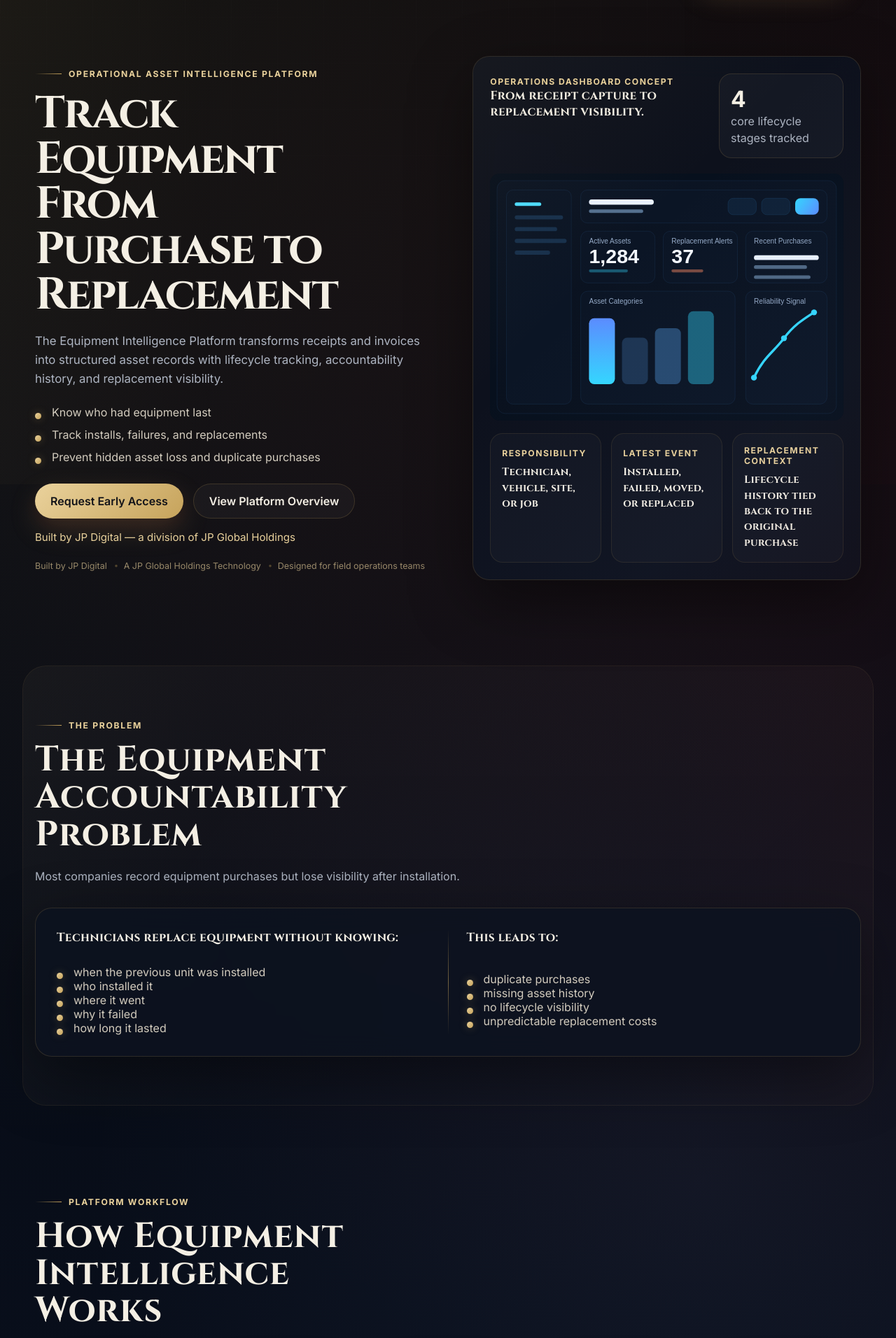
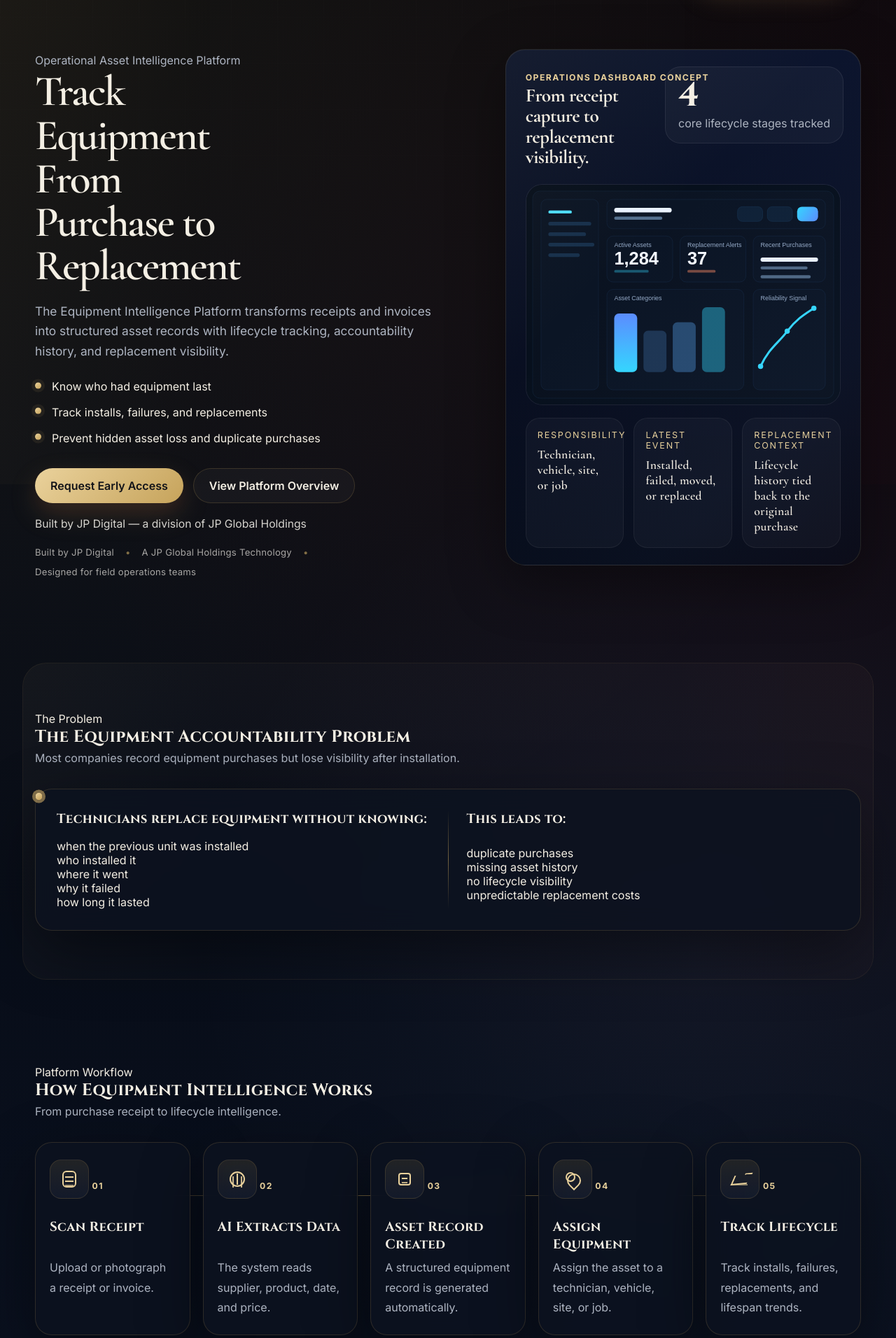
Before and after one commit to JPDigital-Dev/equipment-intelligence-validation-site, a Flask app: page / in a window 1280 px wide. Shown: the part 108-2020 px from the top of the page at 70% size. Run offline with Flask 3, Linux system fonts and the light colour scheme.

Commit message:
Add files via upload

```diff
--- a/static/style.css
+++ b/static/style.css
@@ -218,27 +218,38 @@ p {
 }
 
 .button:hover,
-.nav-cta:hover {
+.nav-cta:hover,
+.magnetic:hover {
     transform: translateY(-2px);
 }
 
 .button-primary,
+.button-gold,
 .nav-cta {
     background: linear-gradient(135deg, var(--gold-bright), var(--gold));
     color: #121318;
     box-shadow: 0 16px 40px rgba(198, 163, 91, 0.18), 0 10px 28px rgba(122, 30, 30, 0.12);
 }
 
-.button-secondary {
+.button-secondary,
+.button-ghost {
     background: rgba(255, 255, 255, 0.03);
     border: 1px solid rgba(198, 163, 91, 0.2);
     color: var(--text);
+}
+
+.magnetic {
+    transition: transform 180ms ease, box-shadow 180ms ease, border-color 180ms ease, background 180ms ease;
 }
 
 .section {
     width: min(calc(100% - 32px), var(--container));
     margin: 0 auto;
     padding: 96px 0;
+}
+
+.container {
+    width: 100%;
 }
 
 .section-band {
@@ -264,7 +275,6 @@ p {
     box-shadow: var(--shadow);
 }
 
-.hero,
 .form-layout,
 .problem-panel,
 .comparison-layout {
@@ -272,76 +282,54 @@ p {
 }
 
 .hero {
-    grid-template-columns: 1.02fr 0.98fr;
-    align-items: start;
-    gap: 48px;
-    padding-top: 80px;
+    padding-top: 72px;
+}
+
+.hero-grid {
+    display: grid;
+    grid-template-columns: minmax(0, 1.18fr) minmax(420px, 1fr);
+    gap: 72px;
+    align-items: center;
 }
 
 .hero-copy {
-    padding-top: 10px;
+    max-width: 100%;
 }
 
-.hero-visual {
-    transform: translateY(-18px);
+.hero-title {
+    font-family: "Cormorant Garamond", serif;
+    font-weight: 600;
+    font-size: clamp(3.2rem, 4.8vw, 5rem);
+    line-height: 1.01;
+    letter-spacing: -0.035em;
+    max-width: 11.5ch;
+    margin: 0 0 20px;
+    text-wrap: balance;
 }
 
-.eyebrow {
-    display: inline-flex;
-    align-items: center;
-    gap: 10px;
-    color: var(--gold-bright);
-    text-transform: uppercase;
-    letter-spacing: 0.14em;
-    font-size: 0.76rem;
-    font-weight: 700;
-}
-
-.eyebrow::before {
-    content: "";
-    width: 38px;
-    height: 1px;
-    background: linear-gradient(90deg, transparent, var(--gold));
-}
-
-h1 {
-    font-size: clamp(2.8rem, 7vw, 5.25rem);
-    line-height: 1.08;
-    max-width: 16ch;
-    letter-spacing: -0.03em;
-    margin-top: 18px;
-}
-
-h2 {
-    font-size: clamp(2rem, 4vw, 3.15rem);
-    line-height: 1.06;
-    max-width: 15ch;
-    margin: 16px 0 18px;
-}
-
-h3 {
+.hero-sub,
+.hero-subhead {
+    max-width: 54ch;
     font-size: 1.08rem;
-    margin-bottom: 12px;
-}
-
-.hero-subheadline {
-    max-width: 55ch;
-    font-size: 1.05rem;
-    line-height: 1.6;
-    margin-top: 20px;
+    line-height: 1.65;
+    margin: 0 0 24px;
+    color: var(--muted);
 }
 
 .hero-benefits {
+    list-style: none;
+    padding: 0;
+    margin: 0 0 30px;
     display: grid;
     gap: 12px;
-    margin-top: 24px;
+    max-width: 52ch;
 }
 
-.hero-benefits li,
-.check-list li {
+.hero-benefits li {
     position: relative;
     padding-left: 24px;
-    color: var(--muted-strong);
+    color: var(--text);
+    line-height: 1.55;
 }
 
 .hero-benefits li::before,
@@ -349,72 +337,57 @@ h3 {
     content: "";
     position: absolute;
     left: 0;
-    top: 11px;
+    top: 0.65em;
     width: 9px;
     height: 9px;
-    border-radius: 50%;
-    background: linear-gradient(135deg, var(--gold-bright), var(--gold));
-    box-shadow: 0 0 12px rgba(198, 163, 91, 0.35);
+    border-radius: 999px;
+    background: linear-gradient(145deg, var(--gold-bright), var(--gold));
+    box-shadow: 0 0 0 5px rgba(225, 190, 110, 0.08);
+    transform: translateY(-50%);
 }
 
+.hero-cta,
 .hero-actions {
     display: flex;
     flex-wrap: wrap;
     gap: 14px;
-    margin: 28px 0 14px;
+    margin: 0 0 16px;
 }
 
+.hero-credibility,
 .hero-trust {
-    color: var(--gold-bright);
-    font-size: 0.94rem;
-    margin-top: 0;
-}
-
-.hero-title {
-    font-size: clamp(3.2rem, 5vw, 5rem);
-    line-height: 1.01;
-    max-width: 11.5ch;
-    letter-spacing: -0.035em;
-    text-wrap: balance;
-    margin-top: 18px;
+    margin: 0 0 18px;
+    color: rgba(247, 244, 238, 0.86);
+    font-size: 0.98rem;
 }
 
 .hero-proof-strip {
     display: flex;
     flex-wrap: wrap;
+    gap: 12px 16px;
     align-items: center;
-    gap: 0;
-    margin-top: 18px;
-    color: rgba(234, 210, 156, 0.62);
-    font-size: 0.78rem;
-    line-height: 1.4;
+    margin-top: 0;
+    font-size: 0.82rem;
+    color: rgba(247, 244, 238, 0.66);
+    letter-spacing: 0.02em;
 }
 
 .hero-proof-strip span {
     position: relative;
-    padding: 0 12px;
     white-space: nowrap;
 }
 
-.hero-proof-strip span:first-child {
-    padding-left: 0;
+.hero-proof-strip span:not(:last-child)::after {
+    content: "\2022";
+    margin-left: 16px;
+    color: rgba(225, 190, 110, 0.55);
 }
 
-.hero-proof-strip span:last-child {
-    padding-right: 0;
+.hero-visual {
+    margin-top: -18px;
 }
 
-.hero-proof-strip span + span::before {
-    content: "\2022";
-    position: absolute;
-    left: -2px;
-    top: 50%;
-    transform: translateY(-50%);
-    color: rgba(198, 163, 91, 0.34);
-    font-size: 0.72rem;
-}
-
-.hero-visual-frame,
+.hero-card,
 .problem-panel,
 .workflow-card,
 .audience-card,
@@ -429,13 +402,23 @@ h3 {
     border-radius: var(--radius);
 }
 
-.hero-visual-frame {
+.hero-card {
     position: relative;
-    overflow: hidden;
-    padding: 24px;
+    padding: 28px 28px 24px;
+    border-radius: 28px;
+    background:
+        linear-gradient(180deg, rgba(12, 22, 48, 0.92), rgba(6, 12, 26, 0.96));
+    border: 1px solid rgba(225, 190, 110, 0.14);
+    box-shadow:
+        0 24px 80px rgba(0, 0, 0, 0.38),
+        inset 0 1px 0 rgba(255, 255, 255, 0.04);
 }
 
-.hero-visual-frame::before,
+.frame-card {
+    overflow: hidden;
+}
+
+.hero-card::before,
 .form-shell::before,
 .thank-you-card::before {
     content: "";
@@ -445,14 +428,7 @@ h3 {
     pointer-events: none;
 }
 
-.hero-visual-header {
-    display: flex;
-    align-items: flex-start;
-    justify-content: space-between;
-    gap: 20px;
-    margin-bottom: 22px;
-}
-
+.card-kicker,
 .panel-label,
 .proof-label,
 .comparison-label,
@@ -465,46 +441,86 @@ h3 {
     font-weight: 700;
 }
 
-.mini-stat {
-    min-width: 136px;
-    padding: 16px;
-    border-radius: var(--radius-sm);
-    background: rgba(255, 255, 255, 0.03);
-    border: 1px solid rgba(198, 163, 91, 0.16);
+.hero-card h2 {
+    font-family: "Cormorant Garamond", serif;
+    font-size: clamp(1.7rem, 2vw, 2.2rem);
+    line-height: 1.08;
+    letter-spacing: -0.02em;
+    margin: 0 0 20px;
+    max-width: 14ch;
 }
 
-.stat-value {
+.hero-card-topline {
+    position: absolute;
+    top: 24px;
+    right: 24px;
+}
+
+.hero-stat-card {
+    min-width: 148px;
+    padding: 18px 18px 16px;
+    border-radius: 22px;
+    background: rgba(255, 255, 255, 0.035);
+    border: 1px solid rgba(255, 255, 255, 0.08);
+    text-align: left;
+}
+
+.hero-stat-card strong {
     display: block;
-    font-size: 2rem;
-    font-weight: 700;
+    font-size: 3rem;
+    line-height: 0.95;
     color: var(--text);
 }
 
-.stat-label {
+.hero-stat-card span {
     display: block;
+    margin-top: 6px;
     color: var(--muted);
-    line-height: 1.5;
+    line-height: 1.35;
 }
 
-.hero-proof-grid {
+.hero-dashboard-wrap {
+    margin-top: 24px;
+    border-radius: 24px;
+    overflow: hidden;
+    border: 1px solid rgba(255, 255, 255, 0.06);
+    background: rgba(255, 255, 255, 0.02);
+}
+
+.hero-dashboard-image {
+    display: block;
+    width: 100%;
+    height: auto;
+}
+
+.hero-mini-cards {
+    margin-top: 18px;
     display: grid;
     grid-template-columns: repeat(3, minmax(0, 1fr));
     gap: 14px;
-    margin-top: 18px;
 }
 
-.proof-card {
-    padding: 16px;
-    border-radius: var(--radius-sm);
-    background: rgba(255, 255, 255, 0.025);
-    border: 1px solid rgba(198, 163, 91, 0.12);
+.hero-mini-card {
+    border-radius: 20px;
+    padding: 16px 16px 18px;
+    background: rgba(255, 255, 255, 0.03);
+    border: 1px solid rgba(255, 255, 255, 0.06);
 }
 
-.proof-card strong {
+.hero-mini-card .mini-label {
     display: block;
-    margin-top: 8px;
-    font-size: 0.93rem;
-    line-height: 1.5;
+    margin-bottom: 10px;
+    color: var(--gold-bright);
+    font-size: 0.78rem;
+    text-transform: uppercase;
+    letter-spacing: 0.15em;
+}
+
+.hero-mini-card strong {
+    font-family: "Cormorant Garamond", serif;
+    font-size: 1.1rem;
+    line-height: 1.25;
+    font-weight: 600;
 }
 
 .section-heading {
--- a/templates/index.html
+++ b/templates/index.html
@@ -7,7 +7,7 @@
     <meta name="description" content="The Equipment Intelligence Platform by JP Digital transforms receipts and invoices into structured asset records with accountability history, lifecycle tracking, and replacement visibility.">
     <link rel="preconnect" href="https://fonts.googleapis.com">
     <link rel="preconnect" href="https://fonts.gstatic.com" crossorigin>
-    <link href="https://fonts.googleapis.com/css2?family=Cinzel:wght@500;600;700&family=Inter:wght@400;500;600;700&display=swap" rel="stylesheet">
+    <link href="https://fonts.googleapis.com/css2?family=Cinzel:wght@500;600;700&family=Cormorant+Garamond:wght@500;600;700&family=Inter:wght@400;500;600;700&display=swap" rel="stylesheet">
     <link rel="stylesheet" href="{{ url_for('static', filename='style.css') }}">
 </head>
 <body>
@@ -31,54 +31,72 @@
         </header>
 
         <main>
-            <section class="section hero" id="hero">
+            <section class="hero section" id="hero">
+              <div class="container hero-grid">
                 <div class="hero-copy reveal">
-                    <span class="eyebrow">Operational Asset Intelligence Platform</span>
+                  <p class="eyebrow">Operational Asset Intelligence Platform</p>
+
                   <h1 class="hero-title">Track Equipment From Purchase to Replacement</h1>
-                    <p class="hero-subheadline">
+
+                  <p class="hero-subhead hero-sub">
                     The Equipment Intelligence Platform transforms receipts and invoices into structured asset records with lifecycle tracking, accountability history, and replacement visibility.
                   </p>
+
                   <ul class="hero-benefits">
                     <li>Know who had equipment last</li>
                     <li>Track installs, failures, and replacements</li>
                     <li>Prevent hidden asset loss and duplicate purchases</li>
                   </ul>
-                    <div class="hero-actions">
-                        <a href="#lead-form" class="button button-primary js-track-click" data-event="hero_cta_click">Request Early Access</a>
-                        <a href="#platform-workflow" class="button button-secondary">View Platform Overview</a>
+
+                  <div class="hero-actions hero-cta">
+                    <a class="button button-gold magnetic js-track-click" data-event="hero_cta_click" href="#lead-form">Request Early Access</a>
+                    <a class="button button-ghost magnetic" href="#how-it-works">View Platform Overview</a>
                   </div>
-                    <p class="hero-trust">Built by JP Digital &mdash; a division of JP Global Holdings</p>
-                    <div class="hero-proof-strip" aria-label="Credibility highlights">
+
+                  <p class="hero-credibility">
+                    Built by JP Digital &mdash; a division of JP Global Holdings
+                  </p>
+
+                  <div class="hero-proof-strip" aria-label="Proof strip">
                     <span>Built by JP Digital</span>
                     <span>A JP Global Holdings Technology</span>
                     <span>Designed for field operations teams</span>
                   </div>
                 </div>
+
                 <div class="hero-visual reveal">
-                    <div class="hero-visual-frame glass">
-                        <div class="hero-visual-header">
-                            <div>
-                                <span class="panel-label">Operations Dashboard Concept</span>
-                                <h3>From receipt capture to replacement visibility.</h3>
-                            </div>
-                            <div class="mini-stat">
-                                <span class="stat-value" data-counter="4">0</span>
-                                <span class="stat-label">core lifecycle stages tracked</span>
+                  <div class="hero-card frame-card">
+                    <p class="card-kicker">Operations dashboard concept</p>
+                    <h2>From receipt capture to replacement visibility.</h2>
+
+                    <div class="hero-card-topline">
+                      <div class="hero-stat-card">
+                        <strong>4</strong>
+                        <span>core lifecycle stages tracked</span>
                       </div>
                     </div>
-                        <img src="{{ url_for('static', filename='images/dashboard-mockup.svg') }}" alt="Equipment Intelligence dashboard visual">
-                        <div class="hero-proof-grid">
-                            <div class="proof-card">
-                                <span class="proof-label">Responsibility</span>
+
+                    <div class="hero-dashboard-wrap">
+                      <img
+                        src="{{ url_for('static', filename='images/dashboard-mockup.svg') }}"
+                        alt="Equipment Intelligence platform dashboard concept"
+                        class="hero-dashboard-image"
+                      />
+                    </div>
+
+                    <div class="hero-mini-cards">
+                      <div class="hero-mini-card">
+                        <span class="mini-label">Responsibility</span>
                         <strong>Technician, vehicle, site, or job</strong>
                       </div>
-                            <div class="proof-card">
-                                <span class="proof-label">Latest Event</span>
+                      <div class="hero-mini-card">
+                        <span class="mini-label">Latest event</span>
                         <strong>Installed, failed, moved, or replaced</strong>
                       </div>
-                            <div class="proof-card">
-                                <span class="proof-label">Replacement Context</span>
+                      <div class="hero-mini-card">
+                        <span class="mini-label">Replacement context</span>
                         <strong>Lifecycle history tied back to the original purchase</strong>
+                      </div>
                     </div>
                   </div>
                 </div>
```
Also changed, not shown: other parts of static/style.css (+45 -32 lines). Lines whose indentation alone changed are shown as unchanged.
